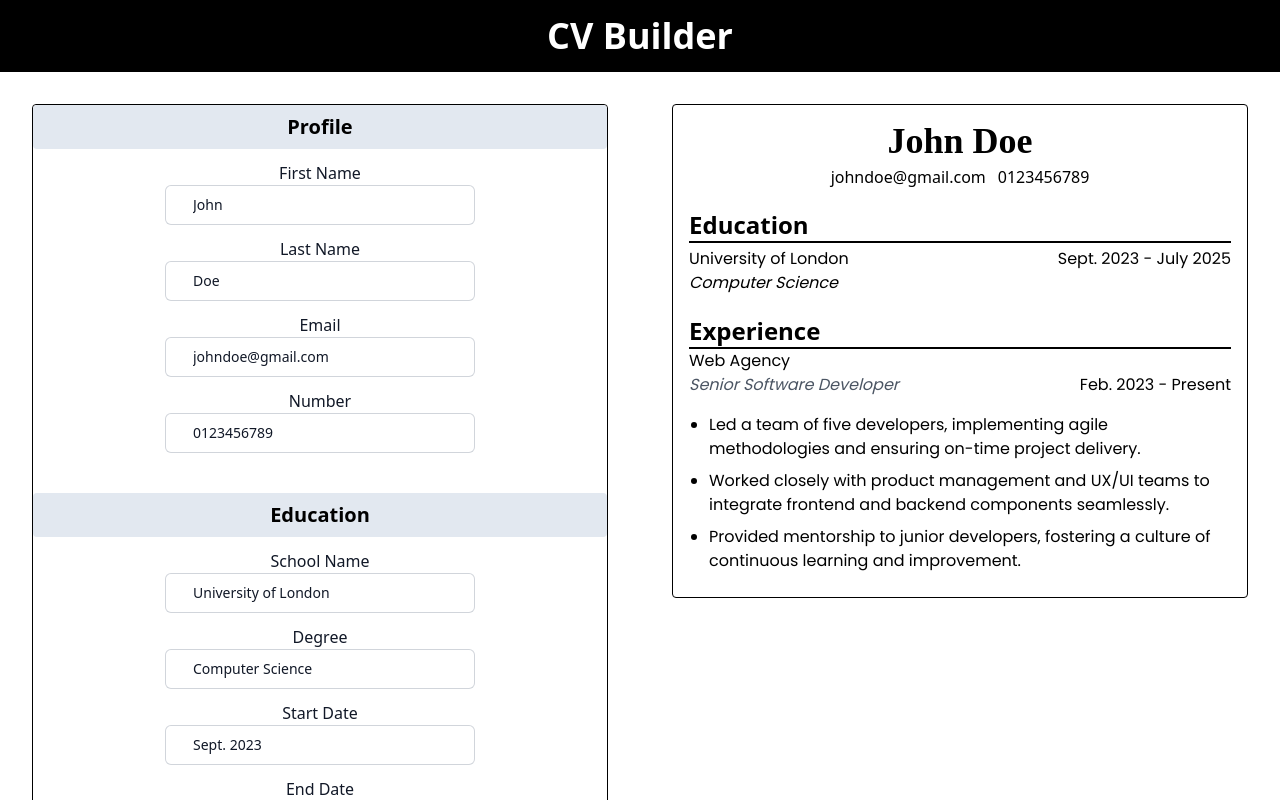
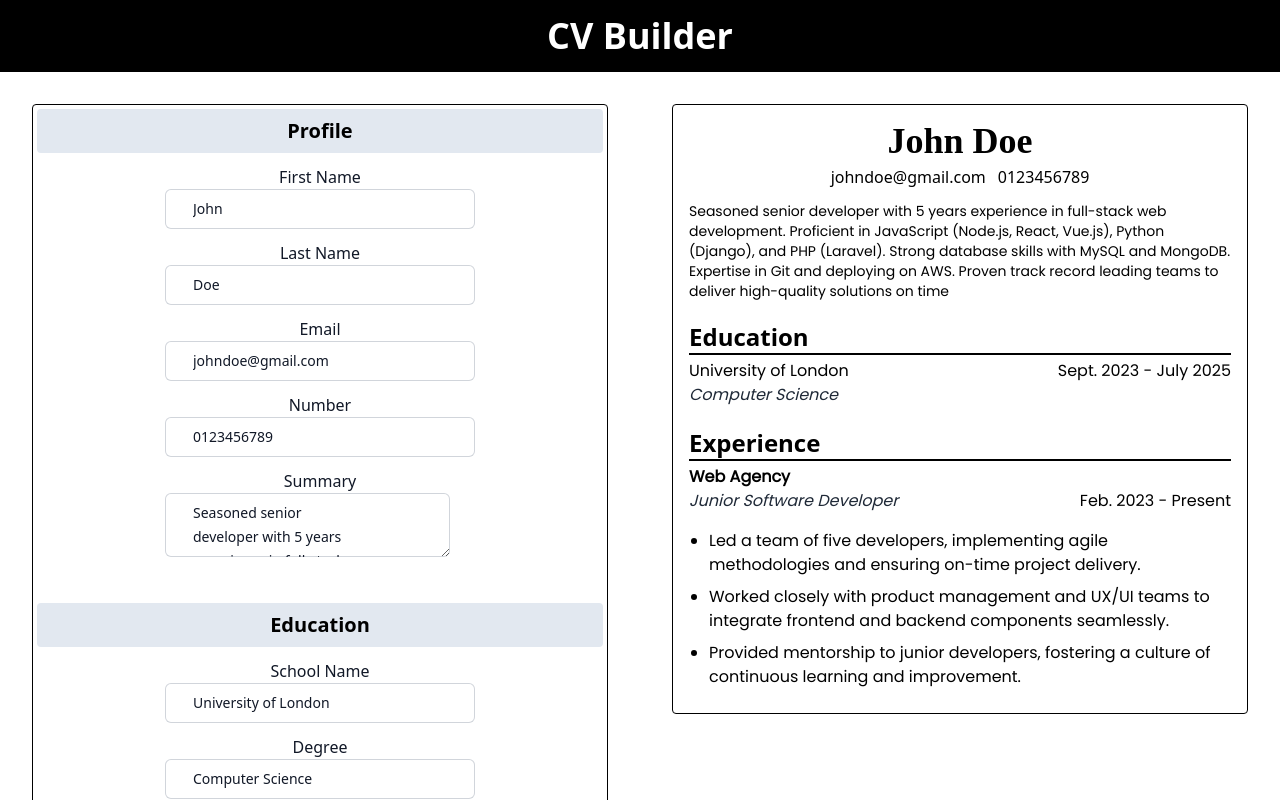
Before and after one commit to h4m24-a/cv-builder, a React (Vite) app: page / in a window 1280 px wide. Shown: the top 800 px of the page. Built offline with nearby package versions, Linux system fonts and the light colour scheme; a web font is replaced by a local one.

Commit message:
added a new summary section to profile

```diff
--- a/src/App.jsx
+++ b/src/App.jsx
@@ -15,6 +15,8 @@ function App() {
   const [email, setEmail] = useState("johndoe@gmail.com");
   const [number, setNumber] = useState("0123456789");
 
+  const [summary, setSummary] = useState("Seasoned senior developer with 5 years experience in full-stack web development. Proficient in JavaScript (Node.js, React, Vue.js), Python (Django), and PHP (Laravel). Strong database skills with MySQL and MongoDB. Expertise in Git and deploying on AWS. Proven track record leading teams to deliver high-quality solutions on time")
+
   // Education
   const [schoolName, setSchoolName] = useState("University of London");
   const [degree, setDegree] = useState("Computer Science");
@@ -25,7 +27,7 @@ function App() {
 
   // Experience
   const [company, setCompany] = useState("Web Agency");
-  const [position, setPosition] = useState("Senior Software Developer");
+  const [position, setPosition] = useState("Junior Software Developer");
   const [jobStart, setJobStart] = useState("Feb. 2023");
   const [jobEnd, setJobEnd] = useState("Present");
   const [description, setDescriptions] = useState([
@@ -46,7 +48,7 @@ function App() {
         <div className="h-screen sm: flex flex-col md:flex-row ">
           {/* Left Page */}
           <div id="editor" className=" flex-1 bg-white p-8">
-            <div className="rounded border border-black ">
+            <div className=" p-1 rounded border border-black ">
               <Profile
                 firstName={firstName}
                 setFirstName={setFirstName}
@@ -56,6 +58,8 @@ function App() {
                 setEmail={setEmail}
                 number={number}
                 setNumber={setNumber}
+                summary={summary}
+                setSummary={setSummary}
               />
 
               <Education
@@ -91,6 +95,7 @@ function App() {
                 fullName={fullName}
                 email={email}
                 number={number}
+                summary={summary}
                 schoolName={schoolName}
                 degree={degree}
                 fullDate={fullDate}
--- a/src/components/CVPreview.jsx
+++ b/src/components/CVPreview.jsx
@@ -5,6 +5,7 @@ const CVPreview = ({
   fullName,
   email,
   number,
+  summary,
   schoolName,
   degree,
   fullDate,
@@ -24,6 +25,7 @@ const CVPreview = ({
           <p className="text-md">{email}</p>
           <p className="text-md">{number}</p>
         </div>
+        <p className="font-poppins text-sm pt-3">{summary}</p>
       </div>
 
       <h1 className="mt-5 text-2xl font-bold border-b-2 border-black">Education</h1>
@@ -33,7 +35,7 @@ const CVPreview = ({
           <h2 className="font-poppins">{schoolName}</h2>
           <h2 className="font-poppins justify-end">{fullDate}</h2>
         </div>
-      <h2 className="font-poppins italic">{degree}</h2>
+      <h2 className="font-poppins italic text-gray-800">{degree}</h2>
       </div>
 
       <h1 className="mt-5 text-2xl font-bold border-b-2 border-black">Experience</h1>
@@ -41,9 +43,9 @@ const CVPreview = ({
       <div>
 
         <div className="flex flex-col">
-          <h2 className="font-poppins ">{company}</h2>
+          <h2 className="font-poppins font-semibold pt-1 ">{company}</h2>
           <div className="flex justify-between">
-            <h2 className="font-poppins italic text-gray-600">{position}</h2>
+            <h2 className="font-poppins italic text-gray-800">{position}</h2>
             <h2 className="font-poppins">{fullJobDate}</h2>
           </div>
         </div>
--- a/src/components/Profile.jsx
+++ b/src/components/Profile.jsx
@@ -3,7 +3,7 @@ import React from "react";
 
 
 // eslint-disable-next-line react/prop-types
-export default function Profile ({setFirstName, firstName, setLastName, lastName, setEmail, email, setNumber, number}) {
+export default function Profile ({setFirstName, firstName, setLastName, lastName, setEmail, email, setNumber, number, setSummary, summary}) {
 
 
   const handleSumbit = (e) => {
@@ -65,20 +65,27 @@ export default function Profile ({setFirstName, firstName, setLastName, lastName
             name="number"
             id="number"
             type={"number"}
+            className=" rounded-md border-0  py-2 pl-7 pr-20 text-gray-900 ring-1 ring-inset ring-gray-300 placeholder:text-gray-400 focus:ring-2 focus:ring-inset focus:ring-indigo-600 sm:text-sm sm:leading-6"
+          />
+
+          <label
+            htmlFor="summary" className="flex justify-center  pt-3 text-md font-medium leading-6 text-gray-900">Summary</label>
+
+          <textarea
+            onChange={(e) => setSummary(e.target.value)}
+            value={summary}
+            name="summary"
+            id="summary"
+            type={"text"}
             className=" rounded-md border-0 mb-8 py-2 pl-7 pr-20 text-gray-900 ring-1 ring-inset ring-gray-300 placeholder:text-gray-400 focus:ring-2 focus:ring-inset focus:ring-indigo-600 sm:text-sm sm:leading-6"
           />
-
-          {/* <div className="text-center">
-            <button type="submit" className="mb-5 bg-indigo-600 text-white py-2 px-4 rounded-md hover:bg-indigo-700 focus:outline-none focus:ring-2 focus:ring-offset-2 focus:ring-indigo-600"
-            >Submit
-            </button>
-          </div> */}
 
         </form>
       </div>
     </>
   );
 }
+
 
 
 
```
